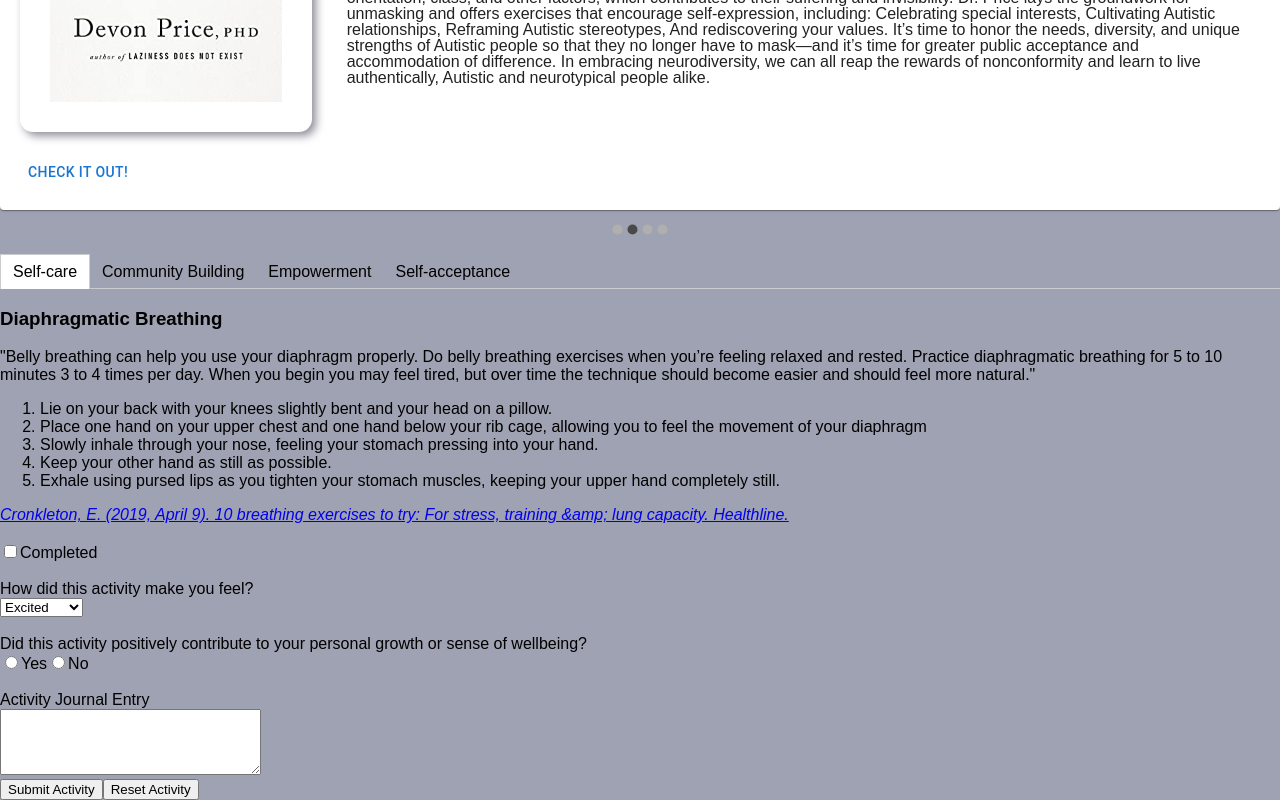
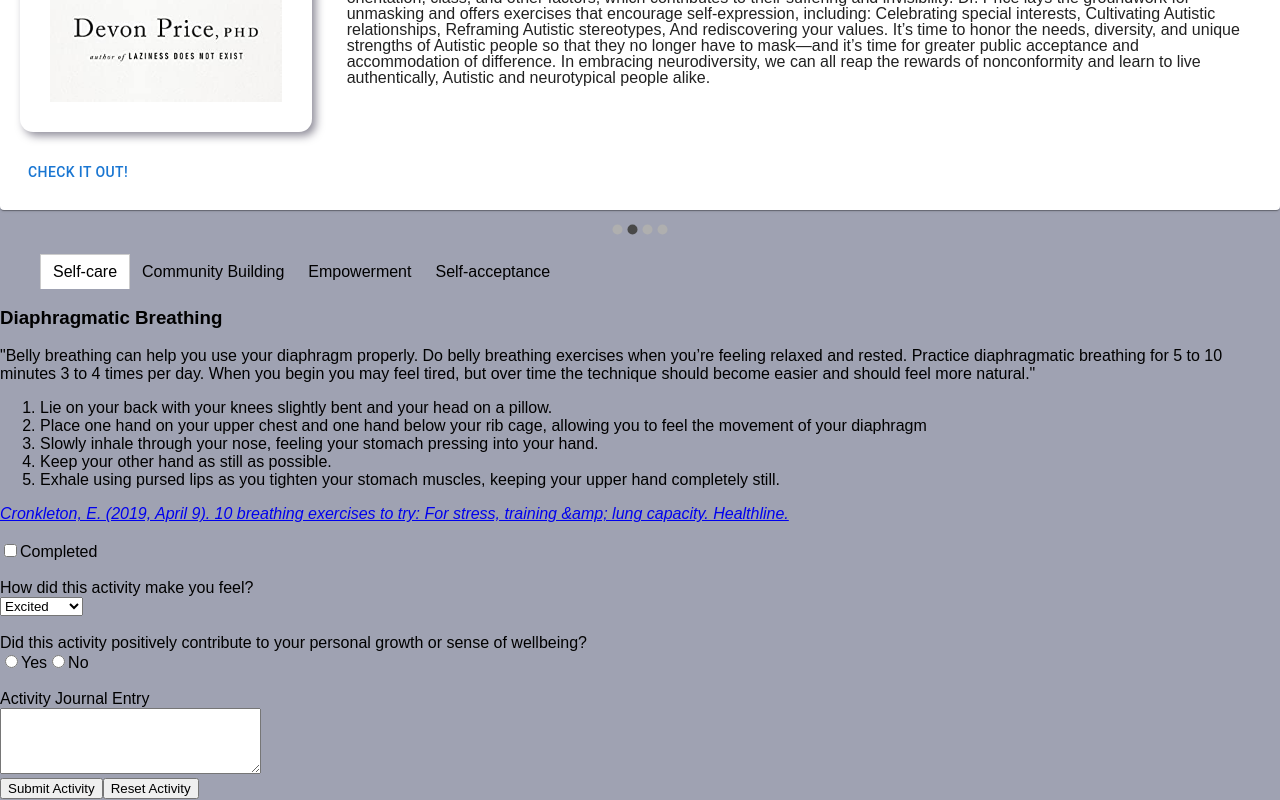
Before and after one commit to kotynskm/asd-womxn-empowerment, a React app: page / in a window 1280 px wide. Shown: the part 908-1708 px from the top of the page. Built offline with nearby package versions, Linux system fonts and the light colour scheme.

Commit message:
no message

```diff
--- a/src/components/Dashboard Components/Tabs.js
+++ b/src/components/Dashboard Components/Tabs.js
@@ -30,7 +30,7 @@ class Tabs extends Component {
 
     return (
       <div className="tabs">
-        <ol className="tab-list">
+        <ol className="tabs-list">
           {children.map((child) => {
             const { label } = child.props;
 
@@ -44,7 +44,7 @@ class Tabs extends Component {
             );
           })}
         </ol>
-        <div className="tab-content">
+        <div className="tabs-content">
           {children.map((child) => {
             if (child.props.label !== activeTab) return undefined;
             return child.props.children;
--- a/src/stylesheets/app.css
+++ b/src/stylesheets/app.css
@@ -6,7 +6,7 @@ body {
   margin: 0;
 }
 
-/* NAVBAR STYLING */
+/* GLOBAL NAVBAR STYLING */
 
 .nav-grand-wrapper {
   display: flex;
@@ -49,7 +49,8 @@ body {
   border: 1px solid;
 } */
 
-/* HERO IMAGE / ROTATING ZEN PHOTO STYLING */
+/* DASHBOARD / MAIN PAGE STYLING */
+/* HERO IMAGE / ROTATING ZEN PHOTO */
 
 .hero-img-wrapper {
   margin: 5% 20% 5% 20%;
@@ -59,7 +60,21 @@ body {
   border: 1px solid #16262E;
 }
 
-/* CAROUSEL STYLING FOR MAIN PAGE / DASHBOARD */
+/* DASHBOARD / MAIN DAILY ACTIVITY STYLING */
+
+.tabs {
+
+}
+
+.tabs-list {
+
+}
+
+.tabs-content {
+
+}
+
+/* DASHBOARD / MAIN RESOURCE CAROUSEL STYLING */
 
 .carousel-card-wrapper {
   padding: 20px;
@@ -94,6 +109,8 @@ body {
   line-height: 1em;
 }
 
+
+
 /* ACCOUNT PAGE STYLING */
 
 .account-overview-grand-wrapper {
```
Also changed, not shown: src/components/Account Components/InterestCarousel.js (indentation only).
